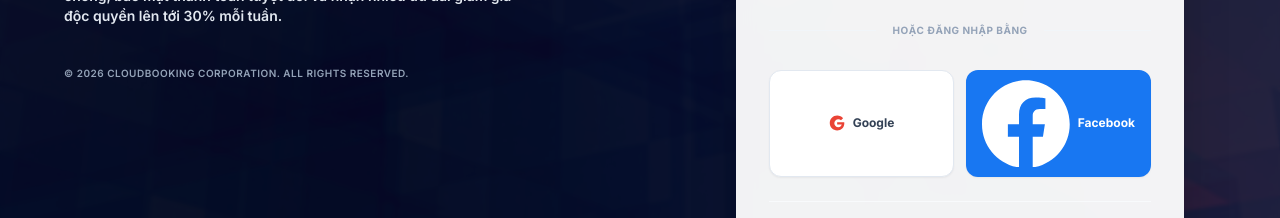
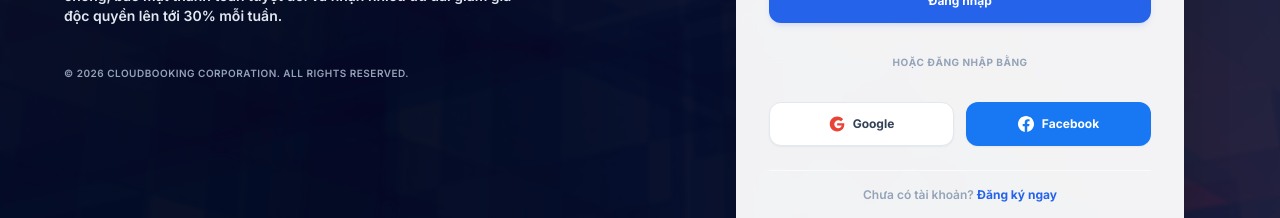
Before and after one commit to DuyLong22/booking_hotel, a React (Vite) app in the folder frontend/: page /login in a window 1280 px wide. Shown: the part 461-679 px from the top of the page. Built offline with nearby package versions, Linux system fonts and the light colour scheme; no server answers.

Commit message:
style: fix Google and Facebook button heights and align Facebook logo size

```diff
--- a/frontend/src/pages/Login.tsx
+++ b/frontend/src/pages/Login.tsx
@@ -181,7 +181,7 @@ export const Login: React.FC = () => {
             <button
               type="button"
               onClick={handleGoogleLogin}
-              className="flex items-center justify-center gap-2 bg-white hover:bg-slate-50 text-slate-700 font-bold text-xs py-2.5 px-4 border border-slate-200 rounded-xl transition-all shadow-sm active:scale-95"
+              className="flex items-center justify-center gap-2 h-11 bg-white hover:bg-slate-50 text-slate-700 font-bold text-xs border border-slate-200 rounded-xl transition-all shadow-sm active:scale-95"
             >
               <svg className="w-4 h-4" viewBox="0 0 24 24">
                 <path
@@ -194,9 +194,9 @@ export const Login: React.FC = () => {
             <button
               type="button"
               onClick={handleFacebookLogin}
-              className="flex items-center justify-center gap-2 bg-[#1877F2] hover:bg-[#166FE5] text-white font-bold text-xs py-2.5 px-4 rounded-xl transition-all shadow-sm active:scale-95"
+              className="flex items-center justify-center gap-2 h-11 bg-[#1877F2] hover:bg-[#166FE5] text-white font-bold text-xs rounded-xl transition-all shadow-sm active:scale-95"
             >
-              <svg className="w-4.5 h-4.5 fill-current" viewBox="0 0 24 24">
+              <svg className="w-4 h-4 fill-current" viewBox="0 0 24 24">
                 <path d="M24 12.073c0-6.627-5.373-12-12-12s-12 5.373-12 12c0 5.99 4.388 10.954 10.125 11.854v-8.385H7.078v-3.47h3.047V9.43c0-3.007 1.792-4.669 4.533-4.669 1.312 0 2.686.235 2.686.235v2.953H15.83c-1.491 0-1.956.925-1.956 1.874v2.25h3.328l-.532 3.47h-2.796v8.385C19.612 23.027 24 18.062 24 12.073z" />
               </svg>
               Facebook
```
